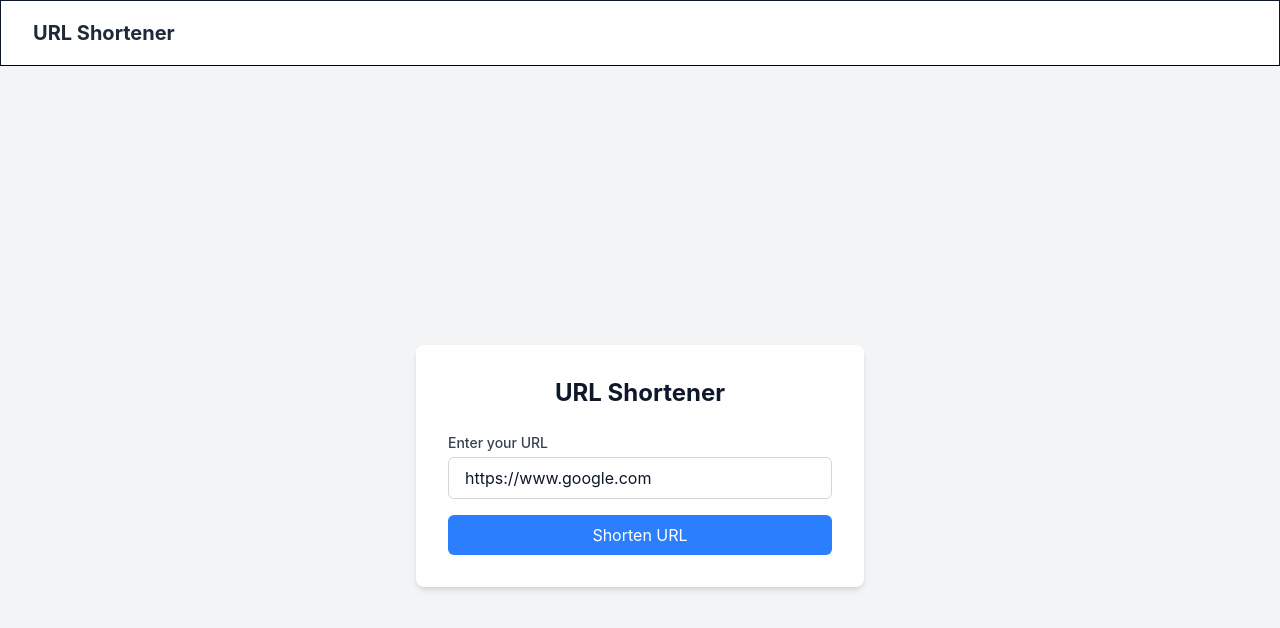
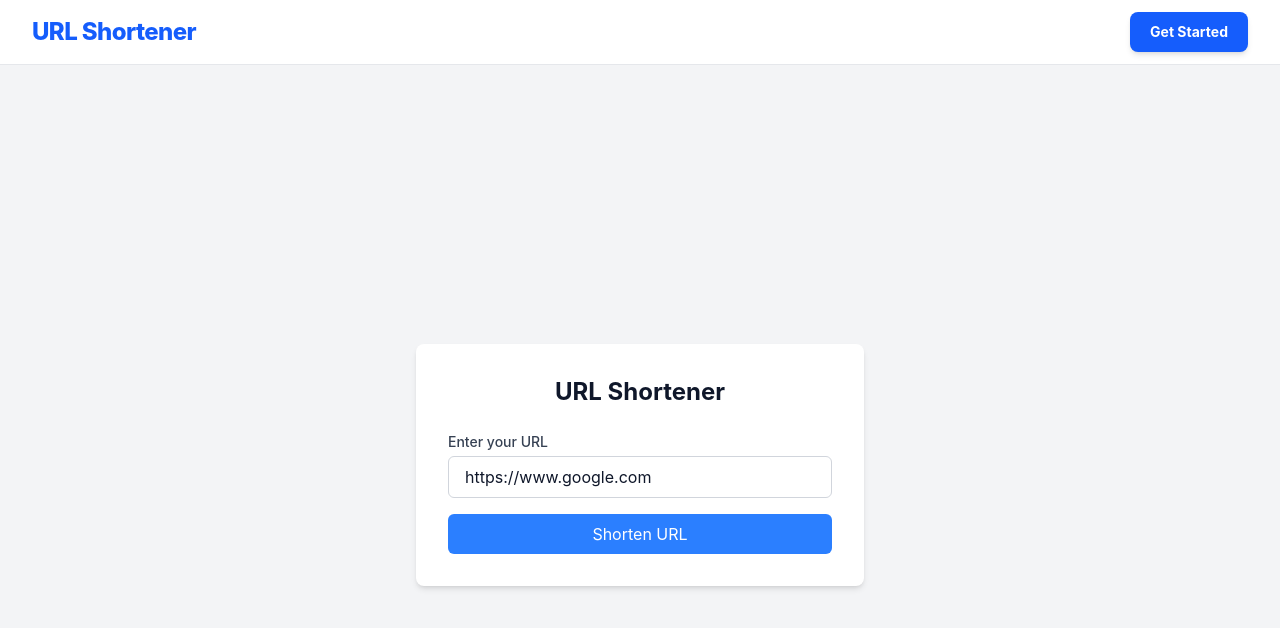
Before and after one commit to Ankitarai27/Shorty_url, a React (Vite) app in the folder FRONTEND/: page / in a window 1280 px wide. Shown: the top 628 px of the page. Built offline with nearby package versions, Linux system fonts and the light colour scheme.

Commit message:
added history section

```diff
--- a/FRONTEND/src/components/NavBar.jsx
+++ b/FRONTEND/src/components/NavBar.jsx
@@ -1,38 +1,57 @@
 import React from 'react';
 import { Link } from '@tanstack/react-router';
+import { useSelector, useDispatch } from 'react-redux';
+import { logout } from '../store/slice/authSlice';
 
 const Navbar = () => {
+  const { isAuthenticated, user } = useSelector((state) => state.auth);
+  const dispatch = useDispatch();
+
   return (
-    <nav className="bg-white border border-b-black">
-      <div className=" mx-auto px-4 sm:px-6 lg:px-8">
+    <nav className="bg-white border-b border-gray-200 sticky top-0 z-50">
+      <div className="max-w-7xl mx-auto px-4 sm:px-6 lg:px-8">
         <div className="flex justify-between h-16">
-          {/* Left side - App Name */}
-          <div className="flex items-center">
-            <Link to="/" className="text-xl font-bold text-gray-800">
+          <div className="flex items-center space-x-10">
+            <Link to="/dashboard" className="text-2xl font-extrabold text-blue-600 tracking-tight">
               URL Shortener
             </Link>
+
+            {isAuthenticated && (
+              <div className="hidden md:flex items-center space-x-6">
+                <Link
+                  to="/dashboard"
+                  activeProps={{ className: 'text-blue-600 border-b-2 border-blue-600' }}
+                  className="text-gray-600 hover:text-blue-500 py-5 text-sm font-semibold transition-colors"
+                >
+                  Shorten
+                </Link>
+                <Link
+                  to="/history"
+                  activeProps={{ className: 'text-blue-600 border-b-2 border-blue-600' }}
+                  className="text-gray-600 hover:text-blue-500 py-5 text-sm font-semibold transition-colors"
+                >
+                  History
+                </Link>
+              </div>
+            )}
           </div>
 
-          {/* Right side - Auth buttons */}
-          <div className="flex items-center">
-            {/* {(true) ? (
+          <div className="flex items-center space-x-4">
+            {isAuthenticated ? (
               <div className="flex items-center space-x-4">
-                <span className="text-gray-700">Welcome, {userName || 'User'}</span>
+                <span className="text-sm font-medium text-gray-500">Welcome, {user?.name || 'User'}</span>
                 <button
-                  onClick={onLogout}
-                  className="bg-red-500 hover:bg-red-600 text-white px-4 py-2 rounded-md text-sm font-medium"
+                  onClick={() => dispatch(logout())}
+                  className="bg-red-500 hover:bg-red-600 text-white px-4 py-2 rounded-lg text-sm font-bold shadow-sm transition-transform active:scale-95"
                 >
                   Logout
                 </button>
               </div>
             ) : (
-              <Link
-                to="/auth"
-                className="bg-blue-500 hover:bg-blue-600 text-white px-4 py-2 rounded-md text-sm font-medium"
-              >
-                Login
+              <Link to="/auth" className="bg-blue-600 text-white px-5 py-2.5 rounded-lg text-sm font-bold shadow-md hover:bg-blue-700 transition-all">
+                Get Started
               </Link>
-            )} */}
+            )}
           </div>
         </div>
       </div>
```
